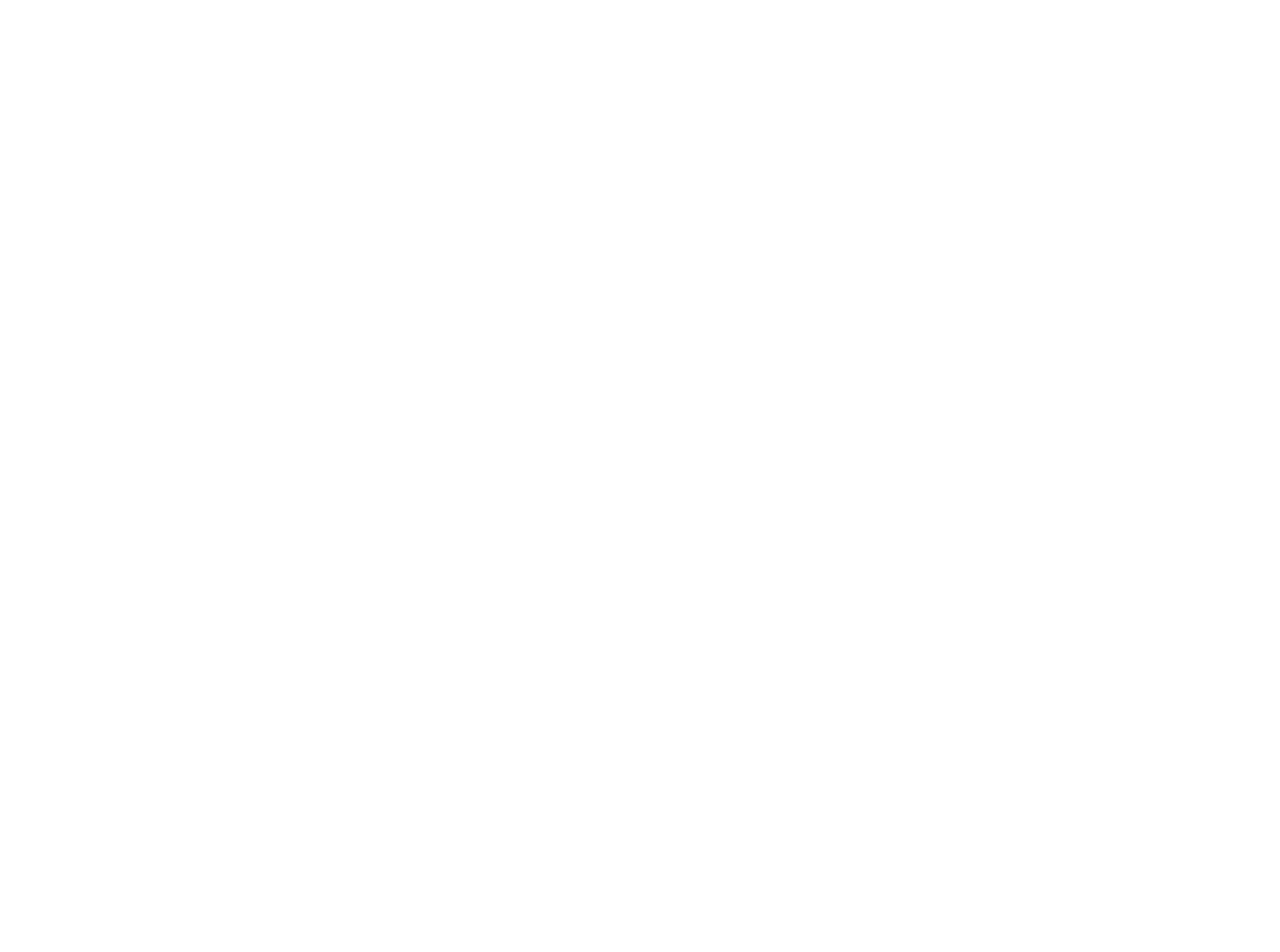
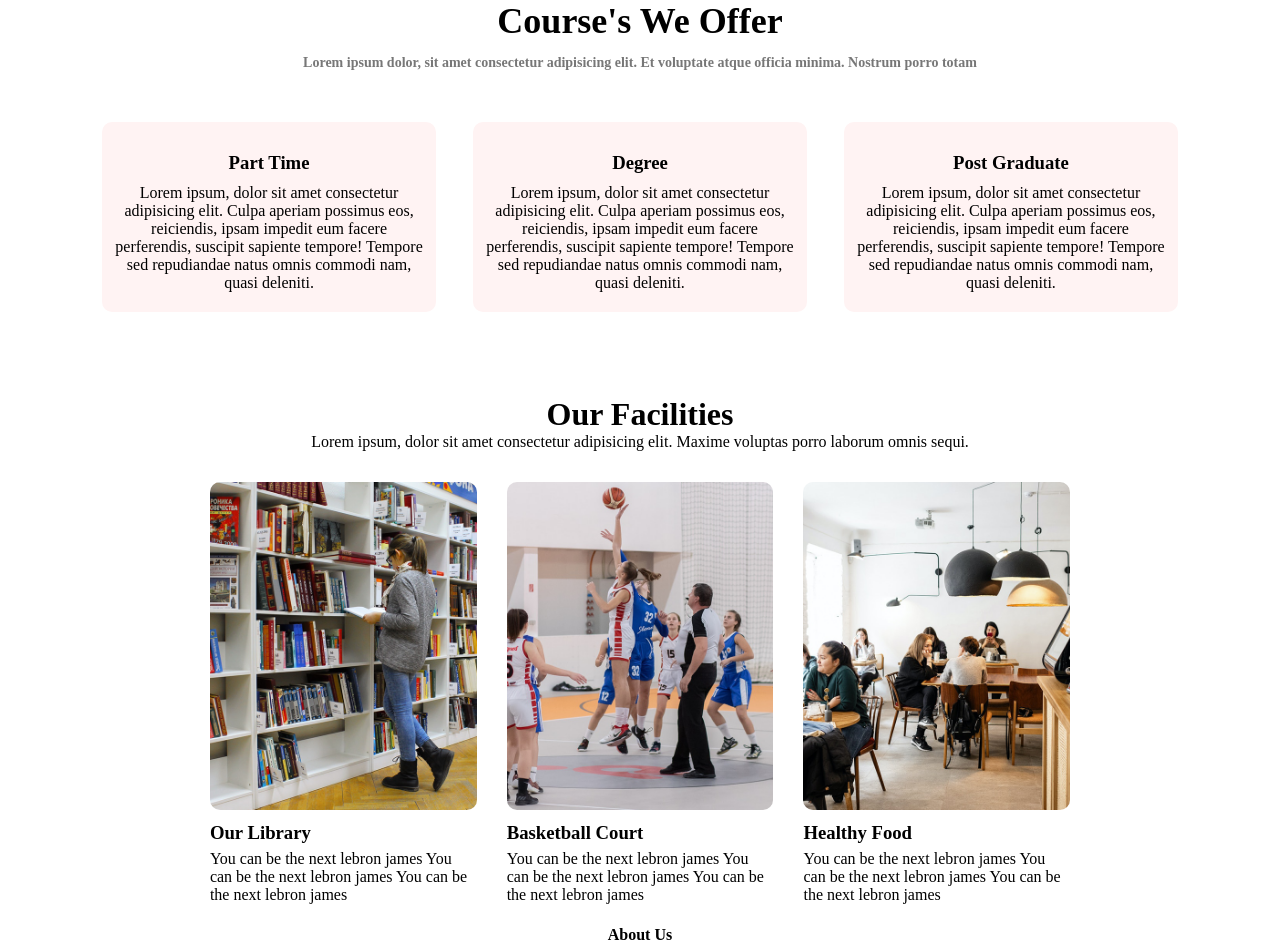
Before and after one commit to Adeleyeha-17/University-website, a React (Vite) app: page /courses in a window 1280 px wide. Shown: the part 880-1832 px from the top of the page. Before the commit the page ends 818 px from the top, so only its background shows below. Built offline with nearby package versions, Linux system fonts and the light colour scheme.

Commit message:
completed the courses page

```diff
--- a/src/index.css
+++ b/src/index.css
@@ -233,6 +233,7 @@
   margin: auto;
   text-align: center;
   padding-top: 30px;
+  margin-bottom: 50px;
  }
 
  .facilities-col {
@@ -388,6 +389,9 @@
 }
 
 
+/* Course Page */
+
+
 @media(max-width: 768px) {
 
   /* Header component */
--- a/src/pages/Courses.jsx
+++ b/src/pages/Courses.jsx
@@ -1,6 +1,16 @@
-
+import { Footer } from "../component/Footer"
+import { Course } from "../component/Course"
+import { Facilities } from "../component/Facilities"
 export const Courses = () => {
   return (
-    <div>Courses</div>
+    <div>
+      <h1 id="text-box">Our Courses</h1>
+
+      <Course />
+
+      <Facilities />
+
+      <Footer />
+    </div>
   )
 }
```
